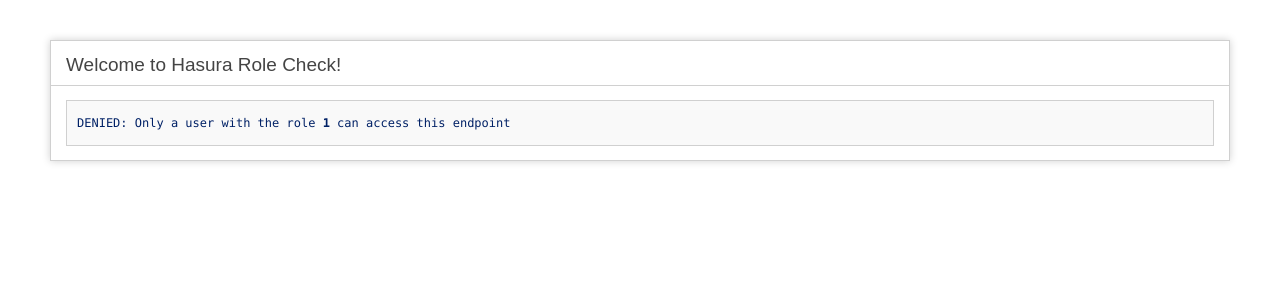
After one commit to rohangeorge91/git-push-templates, a CodeIgniter app: page /database/index.php/role/index/1 in a window 1280 px wide. The commit adds this page. Shown: the top 300 px of the page. Run offline with CodeIgniter, Linux system fonts and the light colour scheme.

Commit message:
sample php app

```diff
--- a/php-codeigniter/application/config/routes.php
+++ b/php-codeigniter/application/config/routes.php
@@ -50,5 +50,6 @@
 |		my-controller/my-method	-> my_controller/my_method
 */
 $route['default_controller'] = 'welcome';
+$route['role/(:any)'] = 'role/index/$1';
 $route['404_override'] = '';
 $route['translate_uri_dashes'] = FALSE;
--- /dev/null
+++ b/php-codeigniter/application/controllers/Role.php
@@ -0,0 +1,25 @@
+<?php
+defined('BASEPATH') OR exit('No direct script access allowed');
+
+class Role extends CI_Controller {
+
+	/**
+	 * Index Page for this controller.
+	 * Sample endpoint to check the role of a user
+     * When any user makes a request to this endpoint with
+     * the path containing the roleName. Eg: role/admin, role/user, role/anonymous
+     * that path only gets served, if the user actually has that role.
+     * To test, login to the console as an admin user. role/admin, role/user will work.
+     * Make a request to role/admin, role/user from an incognito tab. They won't work, only role/anonymous will work.
+	 */
+	public function index($role)
+	{
+        $data['role'] = 'DENIED: Only a user with the role <b>' . $role .  '</b> can access this endpoint ';
+        $allowedRoles = $this->input->get_request_header('X-Hasura-Allowed-Roles', TRUE);
+        if( strpos( $allowedRoles, $role ) !== false )
+        {
+           $data['role'] = 'Hey, you have the <b>' . $role . '</b> role';
+        };
+		$this->load->view('role_message', $data);
+	}
+}
--- /dev/null
+++ b/php-codeigniter/application/views/role_message.php
@@ -0,0 +1,82 @@
+<?php
+defined('BASEPATH') OR exit('No direct script access allowed');
+?><!DOCTYPE html>
+<html lang="en">
+<head>
+	<meta charset="utf-8">
+	<title>Welcome to Hasura</title>
+
+	<style type="text/css">
+
+	::selection { background-color: #E13300; color: white; }
+	::-moz-selection { background-color: #E13300; color: white; }
+
+	body {
+		background-color: #fff;
+		margin: 40px;
+		font: 13px/20px normal Helvetica, Arial, sans-serif;
+		color: #4F5155;
+	}
+
+	a {
+		color: #003399;
+		background-color: transparent;
+		font-weight: normal;
+	}
+
+	h1 {
+		color: #444;
+		background-color: transparent;
+		border-bottom: 1px solid #D0D0D0;
+		font-size: 19px;
+		font-weight: normal;
+		margin: 0 0 14px 0;
+		padding: 14px 15px 10px 15px;
+	}
+
+	code {
+		font-family: Consolas, Monaco, Courier New, Courier, monospace;
+		font-size: 12px;
+		background-color: #f9f9f9;
+		border: 1px solid #D0D0D0;
+		color: #002166;
+		display: block;
+		margin: 14px 0 14px 0;
+		padding: 12px 10px 12px 10px;
+	}
+
+	#body {
+		margin: 0 15px 0 15px;
+	}
+
+	p.footer {
+		text-align: right;
+		font-size: 11px;
+		border-top: 1px solid #D0D0D0;
+		line-height: 32px;
+		padding: 0 10px 0 10px;
+		margin: 20px 0 0 0;
+	}
+
+	#container {
+		margin: 10px;
+		border: 1px solid #D0D0D0;
+		box-shadow: 0 0 8px #D0D0D0;
+	}
+	</style>
+</head>
+<body>
+
+<div id="container">
+    <h1>Welcome to Hasura Role Check!</h1>
+
+	<div id="body">
+
+    <code><?php echo $role; ?></code>
+
+	</div>
+
+</div>
+
+</body>
+</html>
--- a/php-codeigniter/index.php
+++ b/php-codeigniter/index.php
@@ -60,6 +60,9 @@
  * HASURA ENVIRONMENT
  *---------------------------------------------------------------
  *
+ * Development environment will require PROJECT_NAME, ADMIN_TOKEN environment variables to be set.
+ *
+ * Production environment set DATA_HEADERS to admin role for full access.
  */
 switch (ENVIRONMENT)
 {
```
Also changed, not shown: 1 other file.
